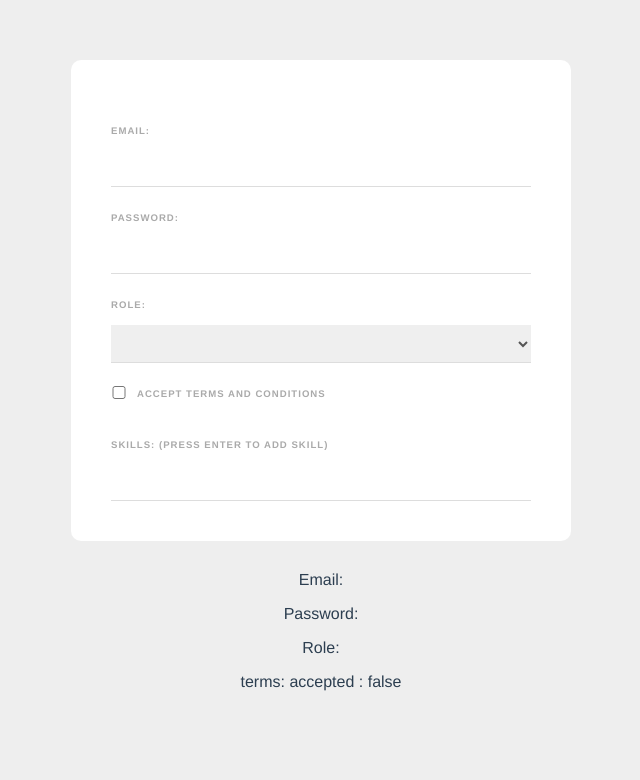
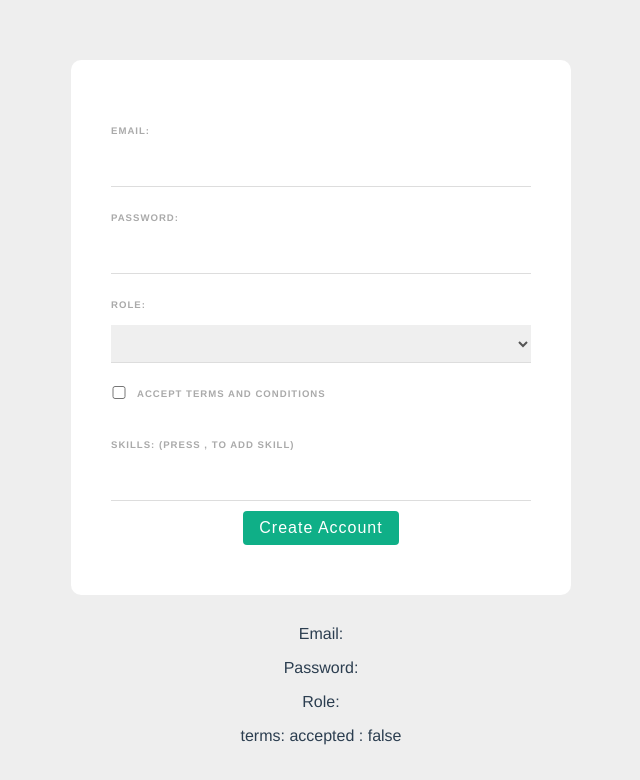
Before and after one commit to sezohessen/VueCLI, a Vue app: page / in a window 1280 px wide. Shown: the top 780 px of the page, without its empty margins (319-959 px from the left). Built offline with nearby package versions, Linux system fonts and the light colour scheme.

Commit message:
From Validation

```diff
--- a/src/components/SignupForm.vue
+++ b/src/components/SignupForm.vue
@@ -1,11 +1,12 @@
 <template>
-  <form>
+  <form @submit.prevent="handleSubmit">
       <label>Email:</label>
       <input type="email" name="" id="" required v-model="email" >
       <label>Password:</label>
       <input type="password" name="" id="" required v-model="password">
+      <div v-if="passwordError" class="error">{{passwordError}}</div>
       <label >Role:</label>
-      <select v-model="role">
+      <select v-model="role" required>
           <option value="developer">Web Developer</option>
           <option value="designer">Web Designer</option>
       </select>
@@ -13,10 +14,13 @@
           <input type="checkbox" required v-model="terms">
           <label>Accept terms and conditions</label>
       </div>
-      <label>Skills: <span>(Press enter to add skill)</span> </label>
+      <label>Skills: <span>(Press , to add skill)</span> </label>
       <input type="text"  v-model="tempSkill" @keyup="addSkill">
       <div v-for="skill in skills" :key="skill" class="pill">
         <span @click="deleteSkill(skill)">{{ skill }}</span>
+      </div>
+      <div class="submit">
+          <button>Create Account</button>
       </div>
       <!--
         V-model tracking the value of attribute and update it to the input
@@ -40,14 +44,18 @@
             role:'',
             terms:false,
             tempSkill:'',
-            skills:[]
+            skills:[],
+            passwordError:''
         }
     },
     methods: {
         addSkill(e){
-            if((e.key === 'Enter')&& this.tempSkill){
-                if(!this.skills.includes(this.tempSkill)){
-                    this.skills.push(this.tempSkill)
+            if((e.key === ',')){
+                this.tempSkill = this.tempSkill.slice(0, -1);
+                if(this.tempSkill){
+                    if(!this.skills.includes(this.tempSkill)){
+                        this.skills.push(this.tempSkill)
+                    }
                 }
                 this.tempSkill = ''
             }
@@ -61,6 +69,11 @@
             if it return true for an item in array then we keep it in the array if we return false
             we remove it from array
              */
+        },
+        handleSubmit(){
+            //Validate Password
+            this.passwordError = this.password.length > 5 ? '' :'Password Must be at least 6 chars long'
+
         }
     },
 }
@@ -112,4 +125,21 @@
     color: #777;
     cursor: pointer;
 }
+button {
+    background: #0b6dff;
+    border: 0;
+    padding: 10px 20px;
+    margin-top: 20px;
+    color: white;
+    border-radius: 20px;
+  }
+.submit {
+    text-align: center;
+}
+.error {
+    color: #ff0062;
+    margin-top: 10px;
+    font-size: 0.8em;
+    font-weight: bold;
+}
 </style>
```
